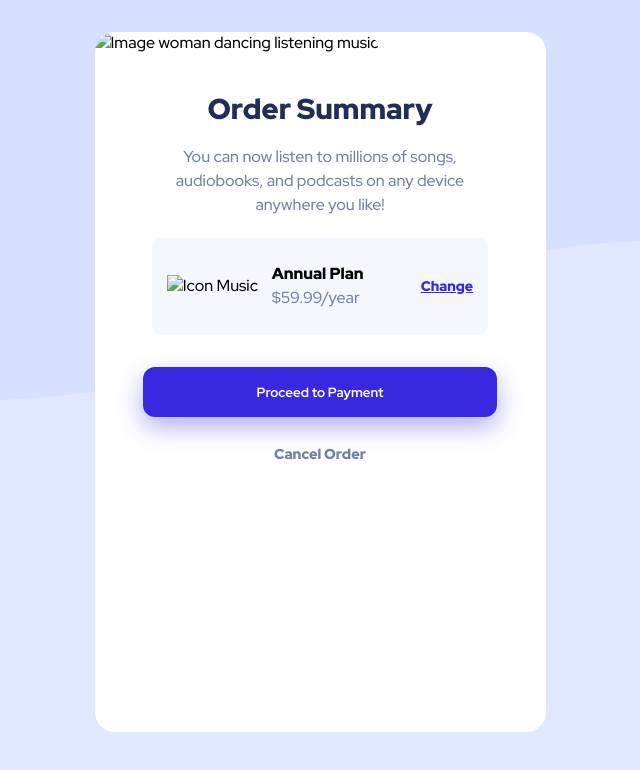
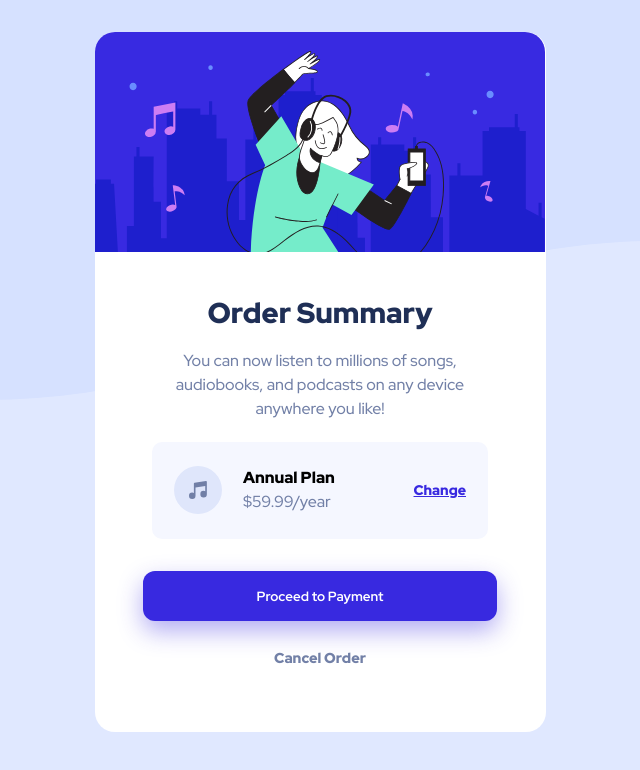
Before and after one commit to devgl96/order_summary_component, a plain HTML site: page index.html in a window 1280 px wide. Shown: the whole page, without its empty margins (320-960 px from the left). Drawn offline with Linux system fonts and the light colour scheme; the site is published under a folder, as on GitHub Pages, so addresses that start at the root find nothing.

Commit message:
try to fix the error images in github pages

```diff
--- a/index.html
+++ b/index.html
@@ -249,7 +249,7 @@
   <div class="container">
     <div class="content">
       <div class="content-image">
-        <img src="/images/illustration-hero.svg" alt="Image woman dancing listening music">
+        <img src="images/illustration-hero.svg" alt="Image woman dancing listening music">
       </div>
       <div class="main-content">
         <div class="summary">
@@ -260,7 +260,7 @@
         </div>
 
         <div class="information-order">
-          <img src="/images/icon-music.svg" alt="Icon Music">
+          <img src="images/icon-music.svg" alt="Icon Music">
 
           <div class="info-data-order">
             <strong>Annual Plan</strong>
```
